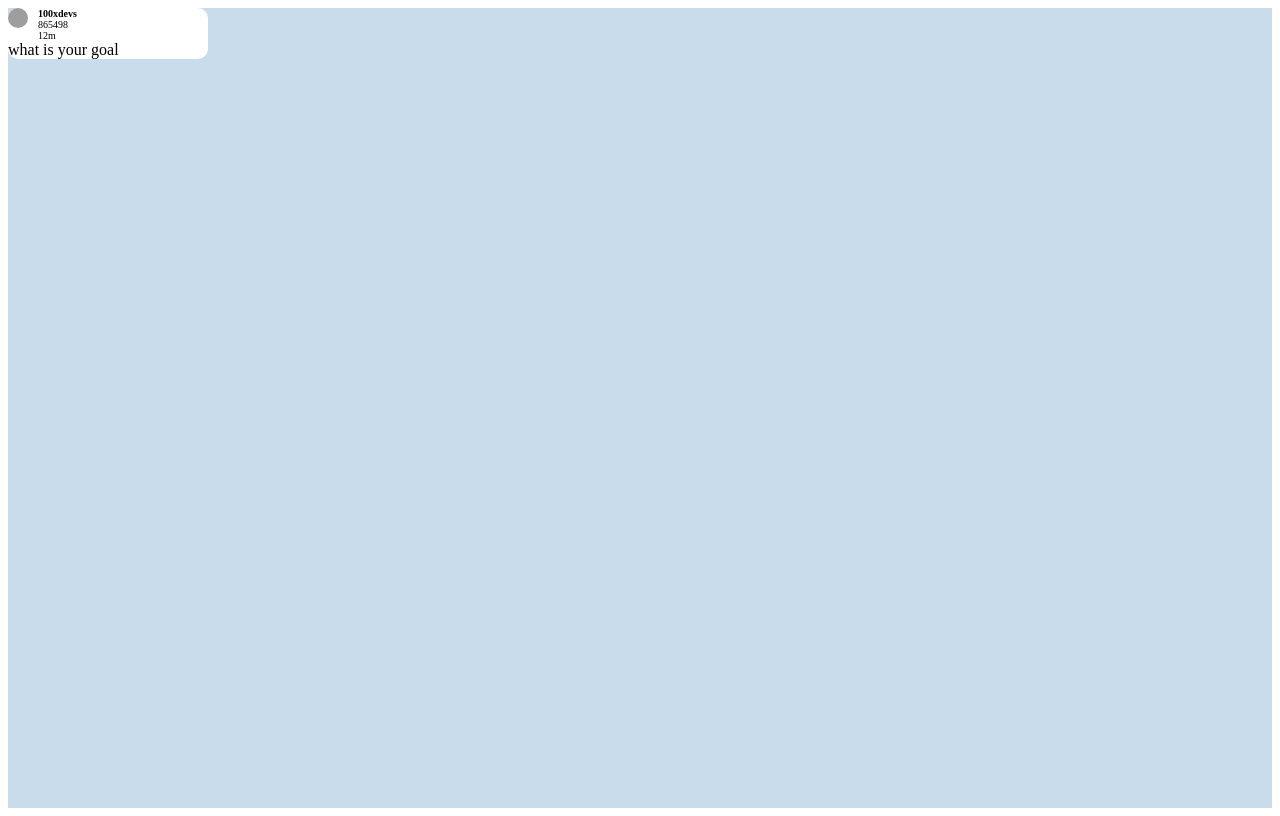
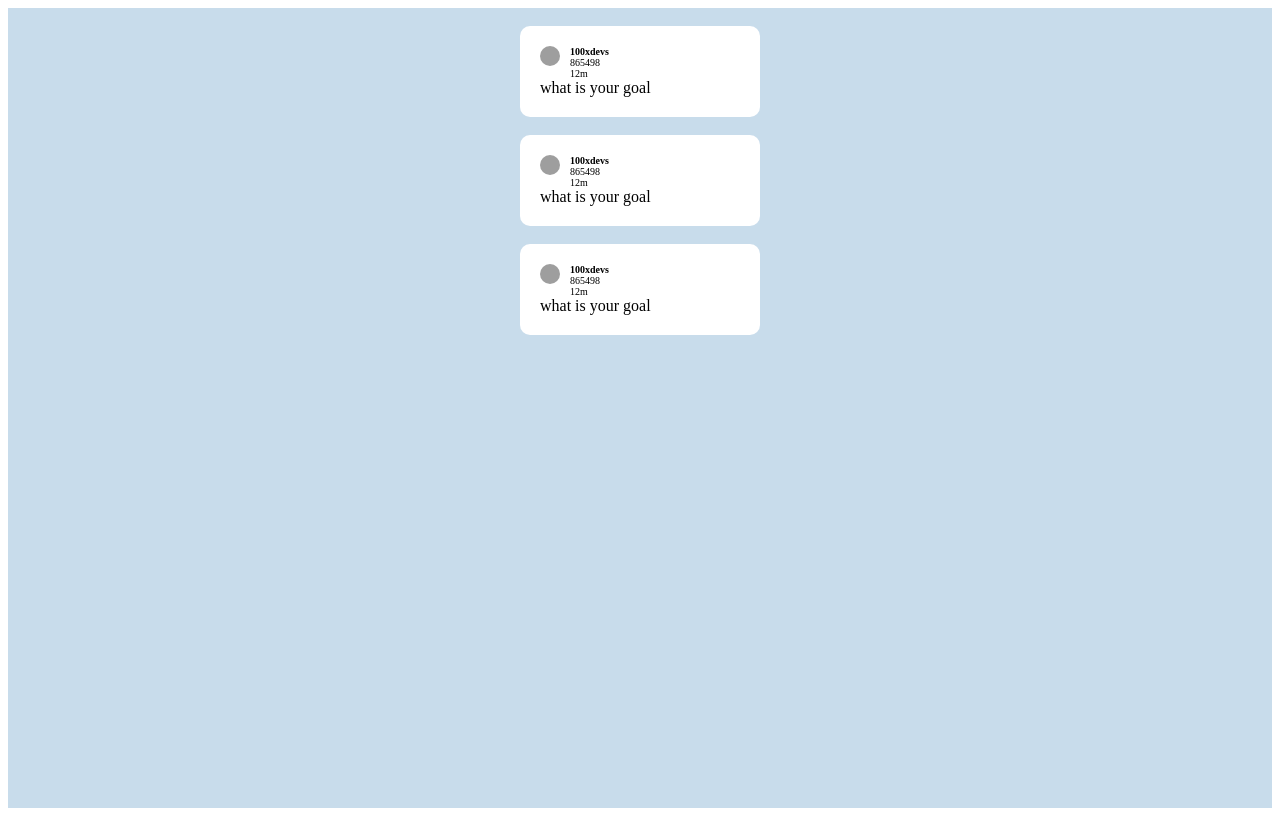
Before and after one commit to p-i-y-u-s-h/react-4, a React (Vite) app: page / in a window 1280 px wide. Built offline with nearby package versions, Linux system fonts and the light colour scheme; grey boxes are pictures that could not be loaded.

Commit message:
commit-2

```diff
--- a/src/App.jsx
+++ b/src/App.jsx
@@ -3,12 +3,27 @@ function App() {
 
   return (
     <div style={{background: "#c8dceb", height:"100vh"}}>
-      <Postcomponent/>
+      <div style={{display:"flex",justifyContent:"center"}}>
+        <div>
+          <div>
+            <br />
+            <Postcomponent/>
+          </div>
+          <div>
+            <br />
+            <Postcomponent/>
+          </div>
+          <div>
+            <br />
+            <Postcomponent/>
+          </div>
+        </div>
+      </div>
     </div>
   )
 }
 
-const style = {width : 200 , backgroundColor:"white",borderRadius:10,borderColor:"gray",borderWidth:1}
+const style = {width : 200 , backgroundColor:"white",borderRadius:10,borderColor:"gray",borderWidth:1,padding:20}
 
 function Postcomponent(){
   return <div style={style}>
```
